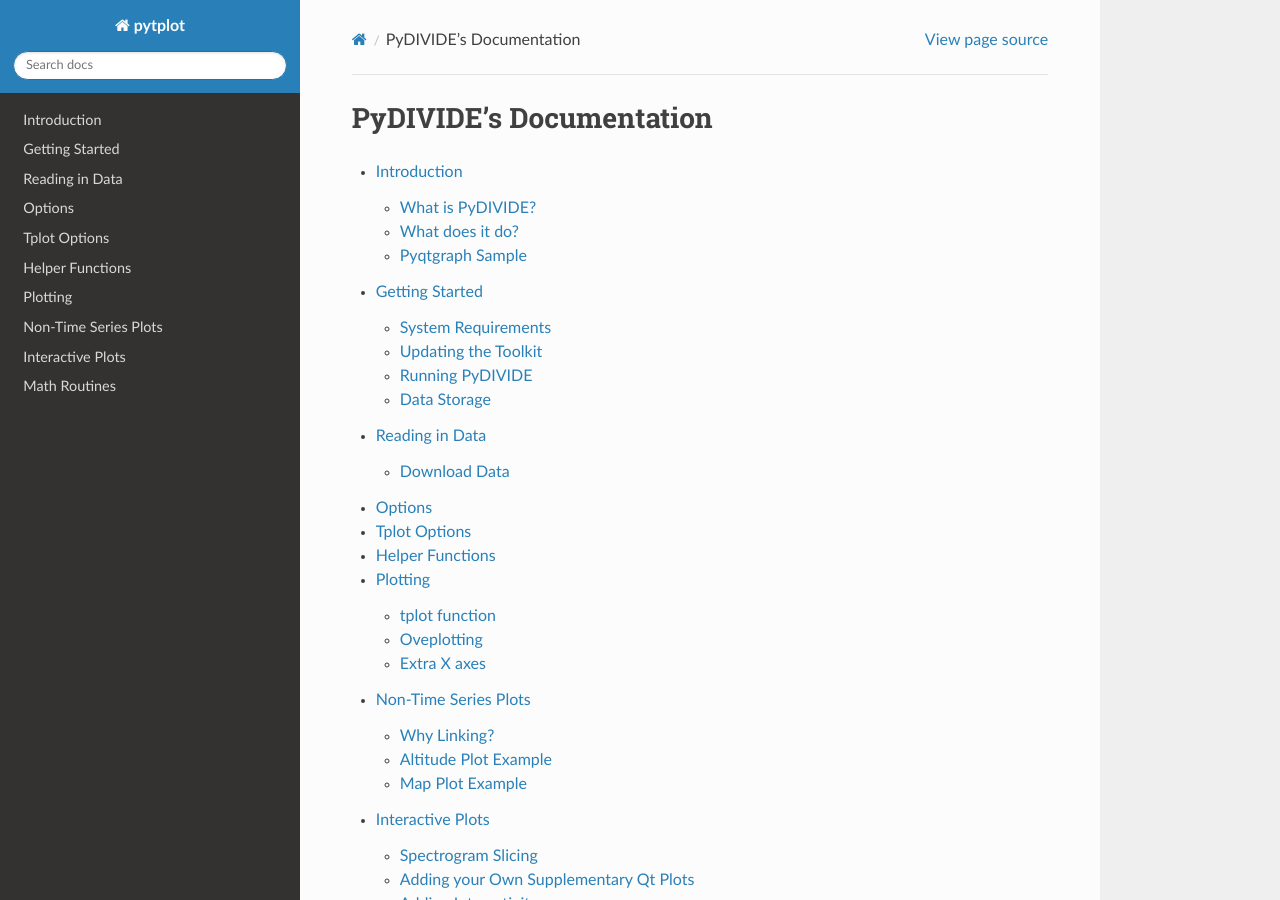
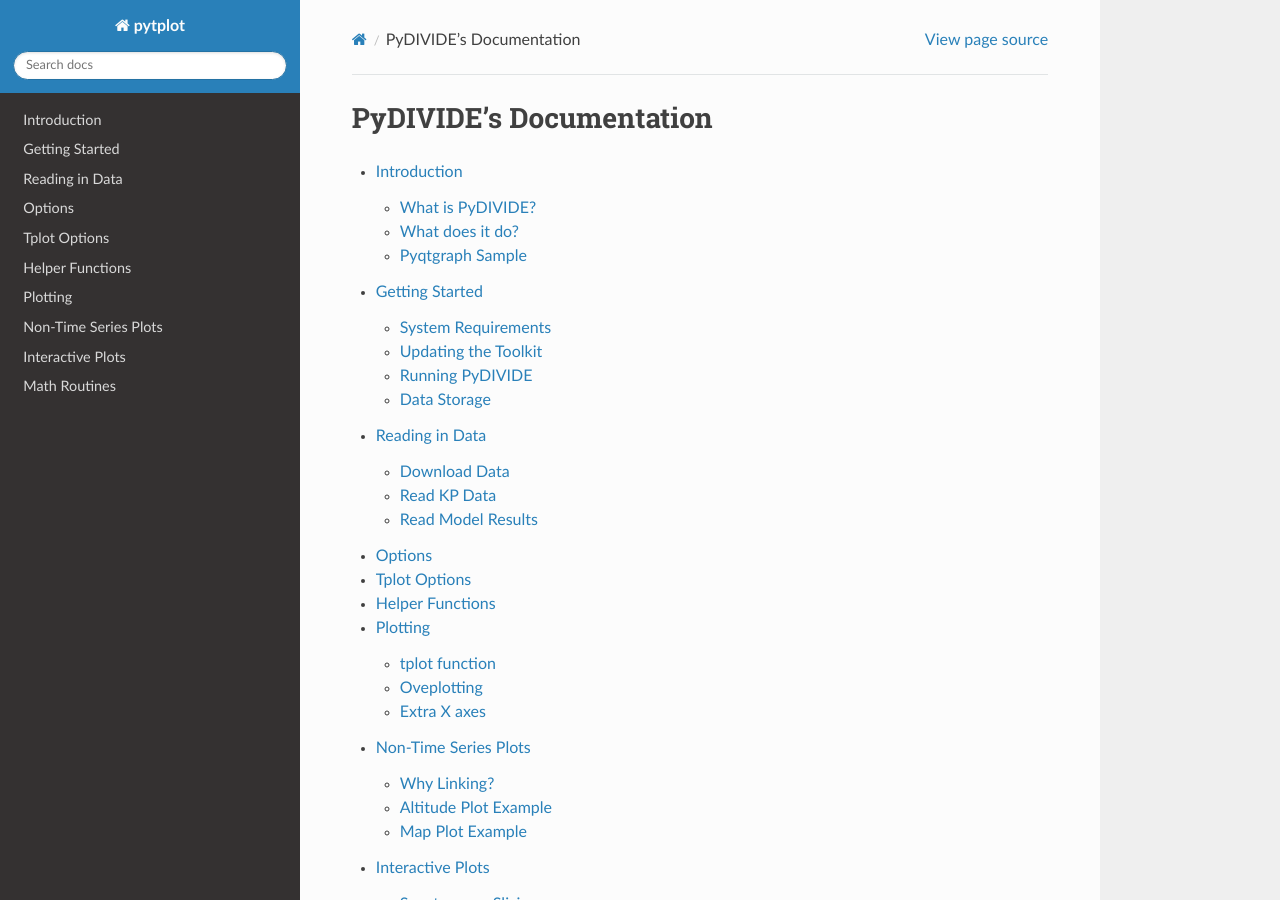
Before and after one commit to MAVENSDC/Pydivide, a Sphinx documentation site: the page built from docs/source/index.rst, in a window 1280 px wide and 900 px high. Built offline with Sphinx 7.4.7 and the Read the Docs theme 2.0.0, drawn with Linux system fonts in a browser that asks for light colours.

```diff
--- a/docs/source/reading_in_data.rst
+++ b/docs/source/reading_in_data.rst
@@ -7,3 +7,15 @@
 ---------------
 
 .. autofunction:: pydivide.download_files
+
+
+Read KP Data
+--------------
+
+.. autofunction:: pytplot.read
+
+
+Read Model Results
+--------------------
+
+.. autofunction:: pytplot.read_model_results
```
Also changed, not shown: 1 other file.
